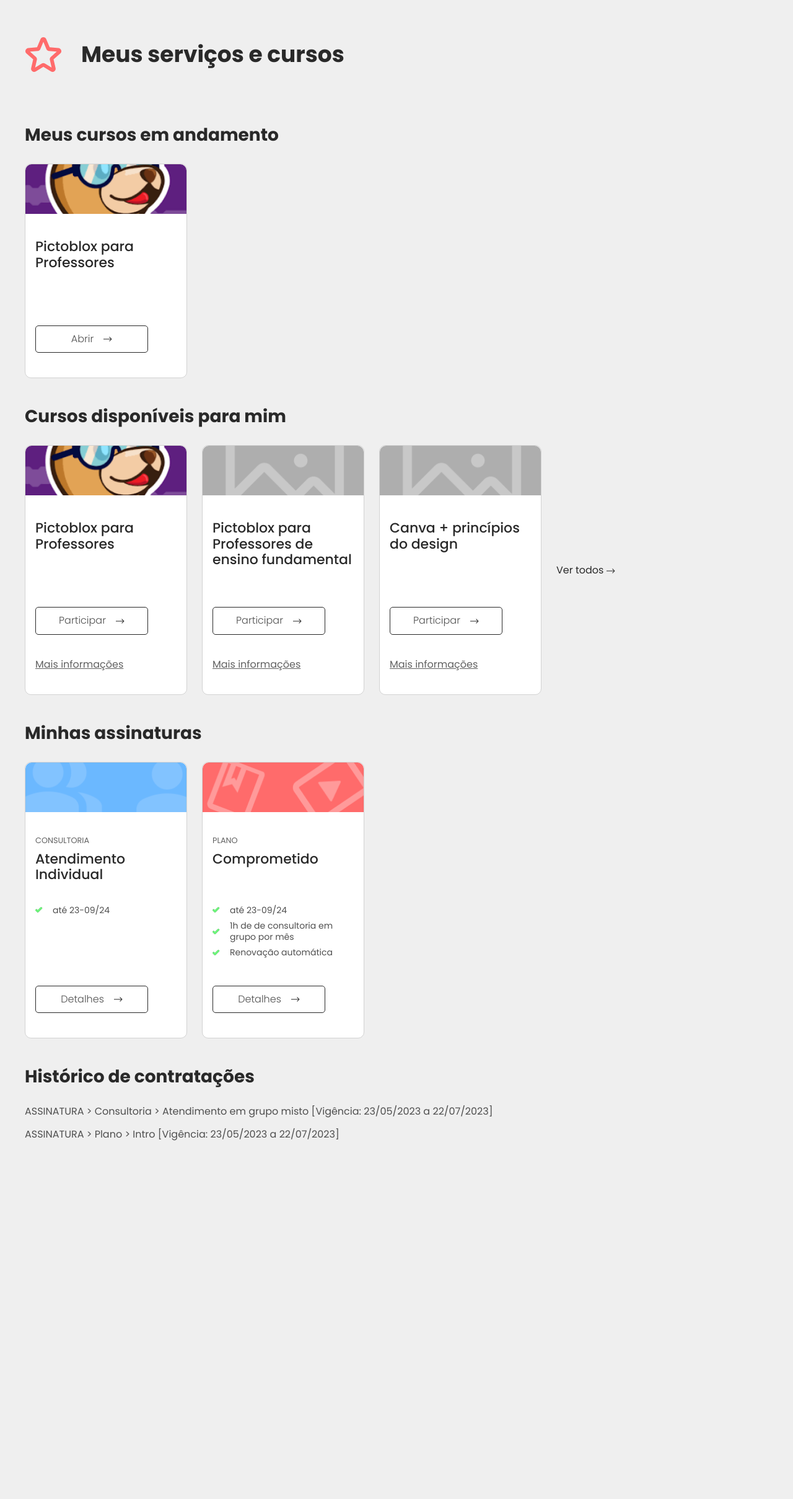
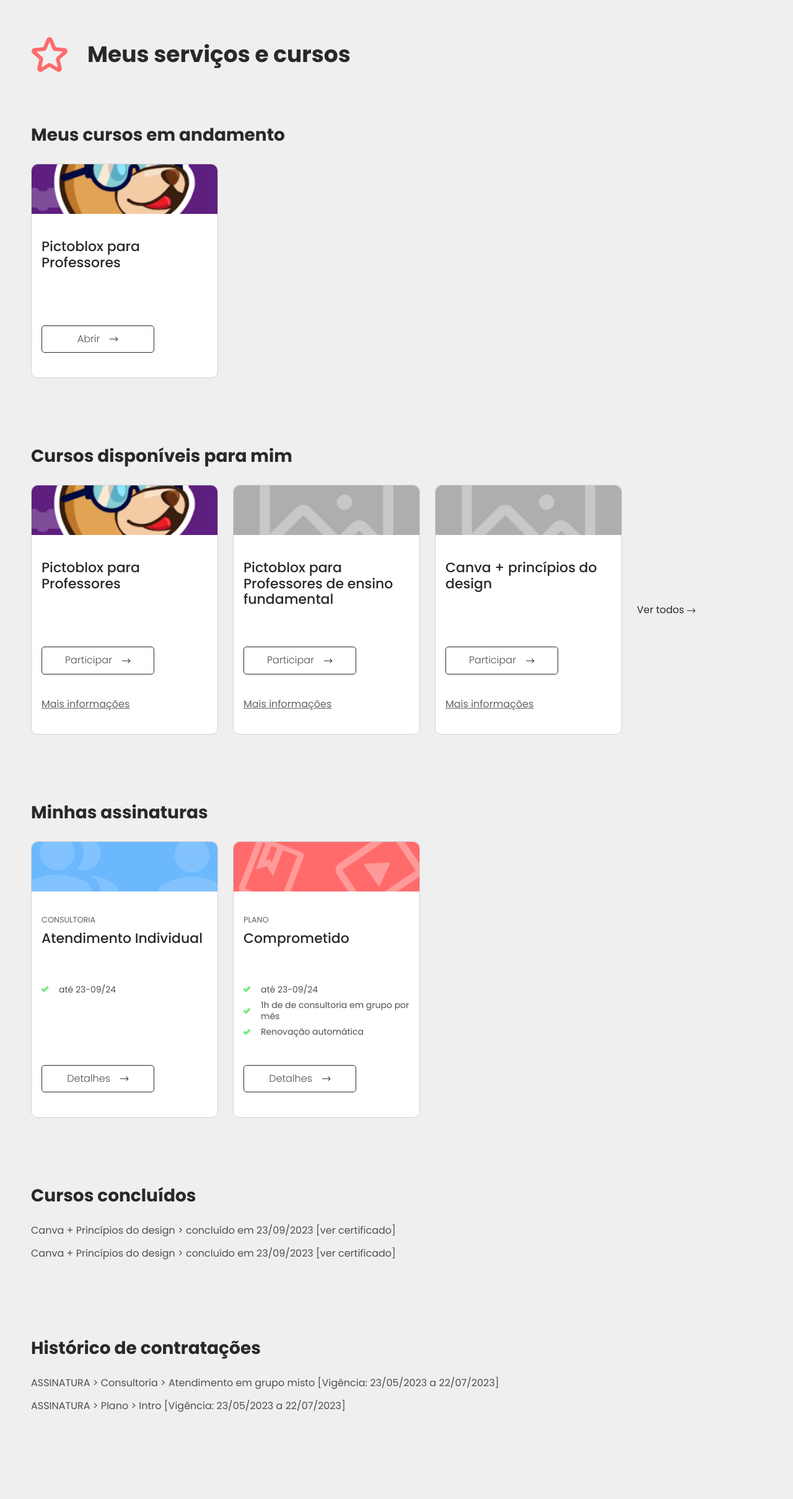
Before and after one commit to lucasbackes/luthi, a PHP site: page /app/meus-servicos.html in a window 1280 px wide. Shown: the part 63-2481 px from the top of the page at 62% size. Before the commit the page ends 1903 px from the top, so only its background shows below. Run offline with PHP 8.4, Linux system fonts and the light colour scheme.

Commit message:
adaptação mobile d app - meus-serviços

```diff
--- a/app/css/meus-servicos.css
+++ b/app/css/meus-servicos.css
@@ -45,7 +45,9 @@ body{
 }
 
 section{
-    display: flex;
+    display: flex; #geral{
+        padding-inline: 10px;
+    }
     flex-direction: column;
     gap: 2rem;
 }
@@ -171,3 +173,83 @@ a.ver-todos-cursos:hover, a.ver-todos-cursos:focus{
     line-height: 130%;
     padding-bottom: 1rem;
 }
+
+
+@media screen and (max-width: 1280px) {
+    *{
+        flex-wrap: wrap;
+    }
+    #geral{
+        padding-inline: 10px;
+    }
+    section{
+        width: 100%;
+        padding-bottom: 4rem;
+    }
+    .card{
+        width: 300px;
+    }
+    #assinaturas .conteudo-card .flex-row{
+        flex-direction: row;
+        flex-wrap: nowrap;
+    }
+
+}
+
+
+@media screen and (max-width: 640px) {
+
+    *{
+        flex-wrap: wrap;
+    }
+    .flex-row{
+        flex-direction: column;
+
+    }
+    section{
+        width: 100%;
+        padding-bottom: 4rem;
+    }
+    #titulo-h1.flex-row{
+        /* flex-direction: row; */
+        gap: 10px;
+        flex-wrap: nowrap;
+        font-size: 2rem;
+        text-align: center;
+    }
+    h2{
+        text-align: center;
+    }
+
+    #geral{
+        padding-inline: 10px;
+    }
+
+
+    .card{
+        width: 100%;
+    }
+    .titulo-card{
+        min-height: unset;
+    }
+    a.ver-todos-cursos{
+        width: calc(100% - 20px);
+        padding-block: 1rem;
+        background-color: var(--primary-500);
+        color: white;
+        text-align: center;
+        border-radius: 5px;
+    }
+    a.ver-todos-cursos svg path{
+        fill: white;
+    }
+    #assinaturas .conteudo-card .flex-row{
+        flex-direction: row;
+    }
+    #assinaturas .conteudo-card{
+        min-height: unset;
+        gap: 10px;
+    }
+
+
+}
--- a/app/meus-servicos.html
+++ b/app/meus-servicos.html
@@ -173,6 +173,18 @@
         </div>
     </section>
 
+    <section id="cursos-concluidos">
+        <h2>Cursos concluídos</h2>
+        <div class="lista-historico">
+            <div class="contratacao">
+                Canva + Princípios do design > concluído em 23/09/2023 [ver certificado]
+            </div>
+            <div class="contratacao">
+                Canva + Princípios do design > concluído em 23/09/2023 [ver certificado]
+            </div>
+        </div>
+    </section>
+
     <section id="historico">
         <h2>Histórico de contratações</h2>
         <div class="lista-historico">
@@ -186,6 +198,8 @@
     </section>
 
 
+
+
 </div>
 
 
```
